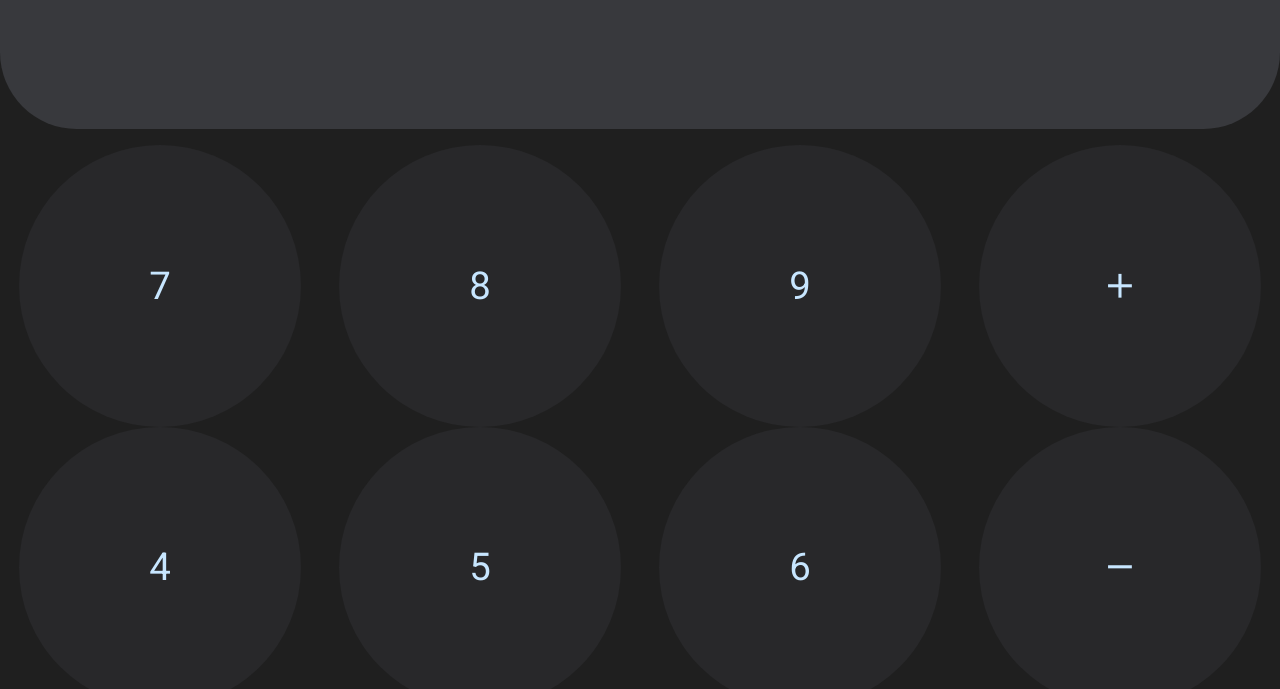
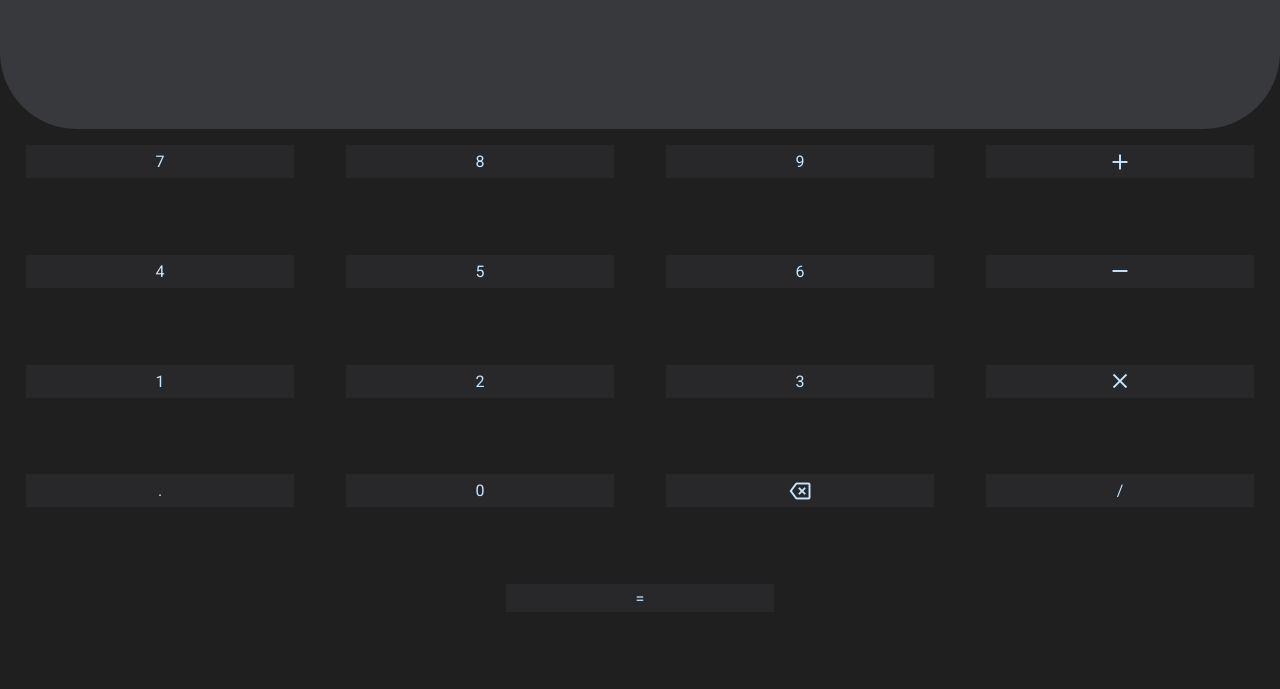
Before and after one commit to LitleStuart/calculator-react, a React (Create React App) app: page / in a window 1280 px wide. Shown: the part 111-800 px from the top of the page. Built offline with nearby package versions, Linux system fonts and the light colour scheme.

Commit message:
update styles

```diff
--- a/public/style.css
+++ b/public/style.css
@@ -9,16 +9,6 @@ body {
 
 .material-symbols-outlined {
   font-variation-settings: "FILL" 0, "wght" 500, "GRAD" 200, "opsz" 48;
-  font-size: 2.4em;
-}
-
-.keyboard {
-  height: 68vh;
-  margin-top: 2vh;
-  display: flex;
-  flex-flow: row wrap;
-  justify-content: space-around;
-  align-items: flex-start;
 }
 
 input {
@@ -34,41 +24,28 @@ input {
   background-color: rgb(56, 57, 61);
 }
 
-button {
-  font-family: "Roboto", sans-serif;
-  width: 22%;
-  height: auto;
-  max-height: 22vw;
-  padding-bottom: 22%;
-  position: relative;
-  border: none;
-  border-radius: 100%;
-  text-decoration: none;
-  background: rgb(40, 40, 42);
-  color: rgb(199, 230, 255);
-  font-size: 2.4em;
-  font-weight: 400;
-  cursor: pointer;
-  -webkit-appearance: none;
-  -moz-appearance: none;
+.keyboard {
+  height: 68vh;
+  margin-top: 2vh;
+  display: flex;
+  flex-wrap: wrap;
+  justify-content: space-around;
 }
 
-button:before {
-  content: "";
-  display: block;
+.button {
+  width: 21%;
+  margin-bottom: 6%;
+  font-family: "Roboto", sans-serif;
+  color: rgb(199, 230, 255);
+}
+.button::before {
   padding-top: 100%;
 }
 
-button span {
-  position: absolute;
-  top: 0;
-  left: 0;
-  bottom: 0;
-  right: 0;
-  line-height: 100%;
+.button span {
+  display: flex;
+  justify-content: center;
+  align-items: center;
   height: 100%;
-  text-align: center;
-  display: flex;
-  align-items: center;
-  justify-content: center;
+  background: rgb(40, 40, 42);
 }
--- a/src/components/Button.jsx
+++ b/src/components/Button.jsx
@@ -3,10 +3,13 @@ import { isBackspace, isOperator } from "../utils/helpers/Calculator.helpers";
 
 const Button = (props) => {
   return (
-    <button
+    <div
       onClick={() => {
         props.onButtonClick(props.value);
       }}
+      className={"button"}
+    >
+      <span
         className={
           (isOperator(props.value) || isBackspace(props.value)) &&
           props.value !== "/"
@@ -14,8 +17,9 @@ const Button = (props) => {
             : ""
         }
       >
-      <span>{props.value}</span>
-    </button>
+        {props.value}
+      </span>
+    </div>
   );
 };
 
```
Lines whose indentation alone changed are shown as unchanged.
